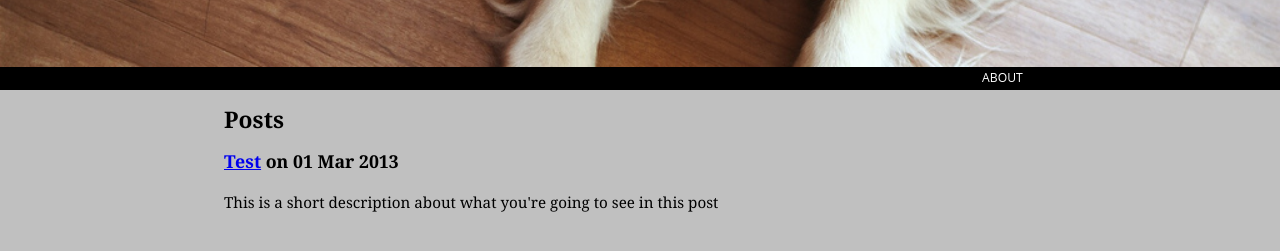
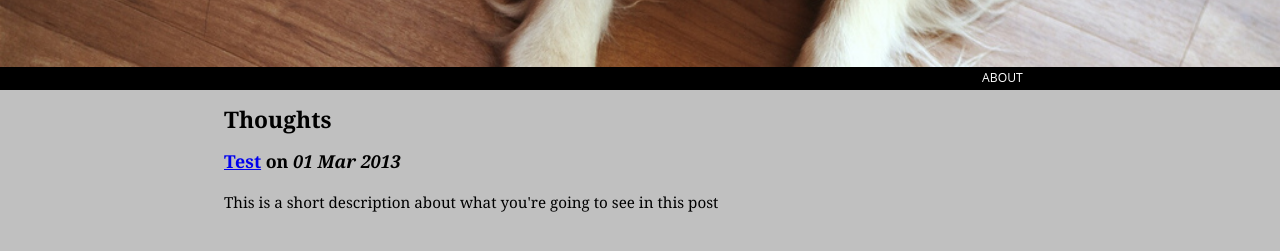
Before and after one commit to danielkonopacki/danielkonopacki.github.com, a Jekyll site: the page built from index.html, in a window 1280 px wide. Shown: the part 333-584 px from the top of the page. Built offline with Jekyll 4.4.1, drawn with Linux system fonts in a browser that asks for light colours; Markdown is read by kramdown in place of the engine named in the settings.

Commit message:
CSS updates

```diff
--- a/index.html
+++ b/index.html
@@ -4,11 +4,11 @@ title: Home
 ---
 
 <div id="home">
-  <h2>Posts</h2>
+  <h2>Thoughts</h2>
   <div class="posts">
     {% for post in site.posts %}
       <div class="post-blurb">
-        <h3><a href="{{ post.url }}">{{ post.title }}</a> on {{ post.date | date_to_string }}</h3>
+        <h3><a href="{{ post.url }}">{{ post.title }}</a> on <em>{{ post.date | date_to_string }}</em></h3>
         <div>{{ post.description }}</div>
       </div>
     {% endfor %}
```
Also changed, not shown: 1 other file.
